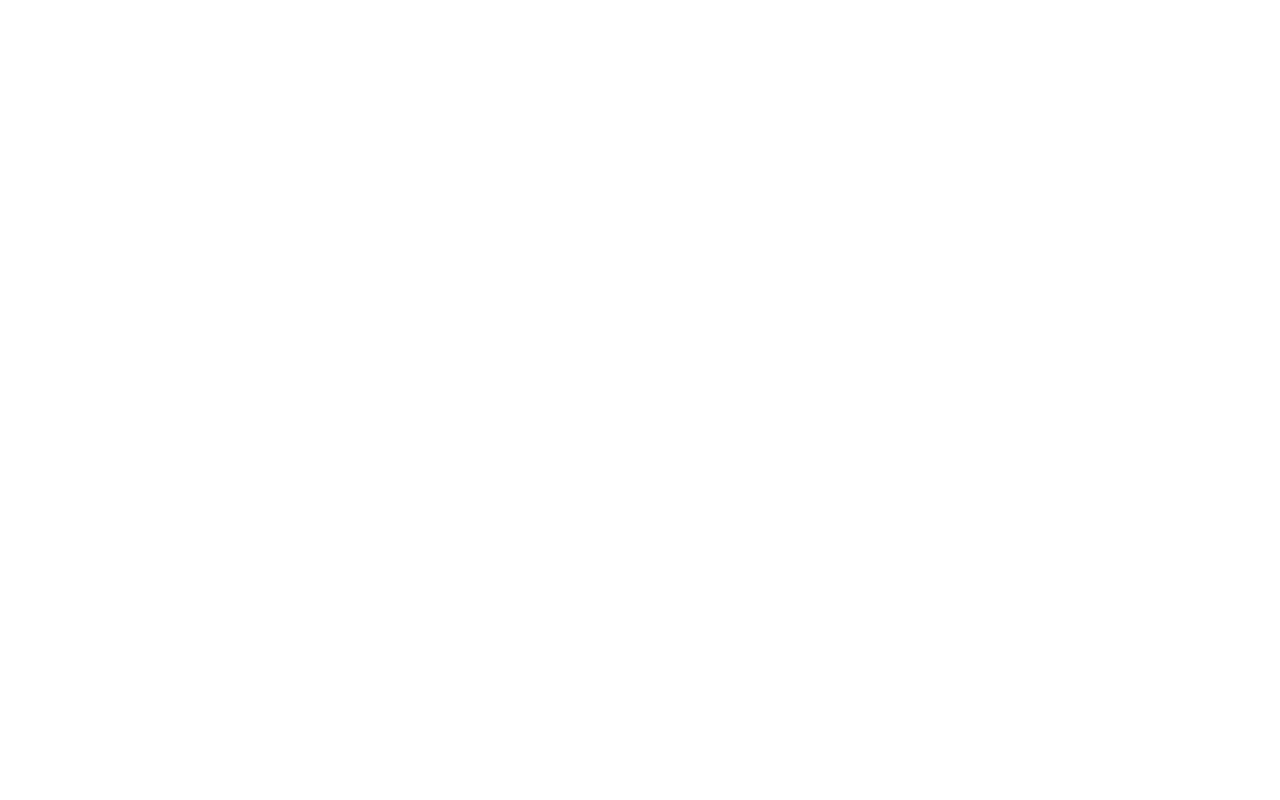
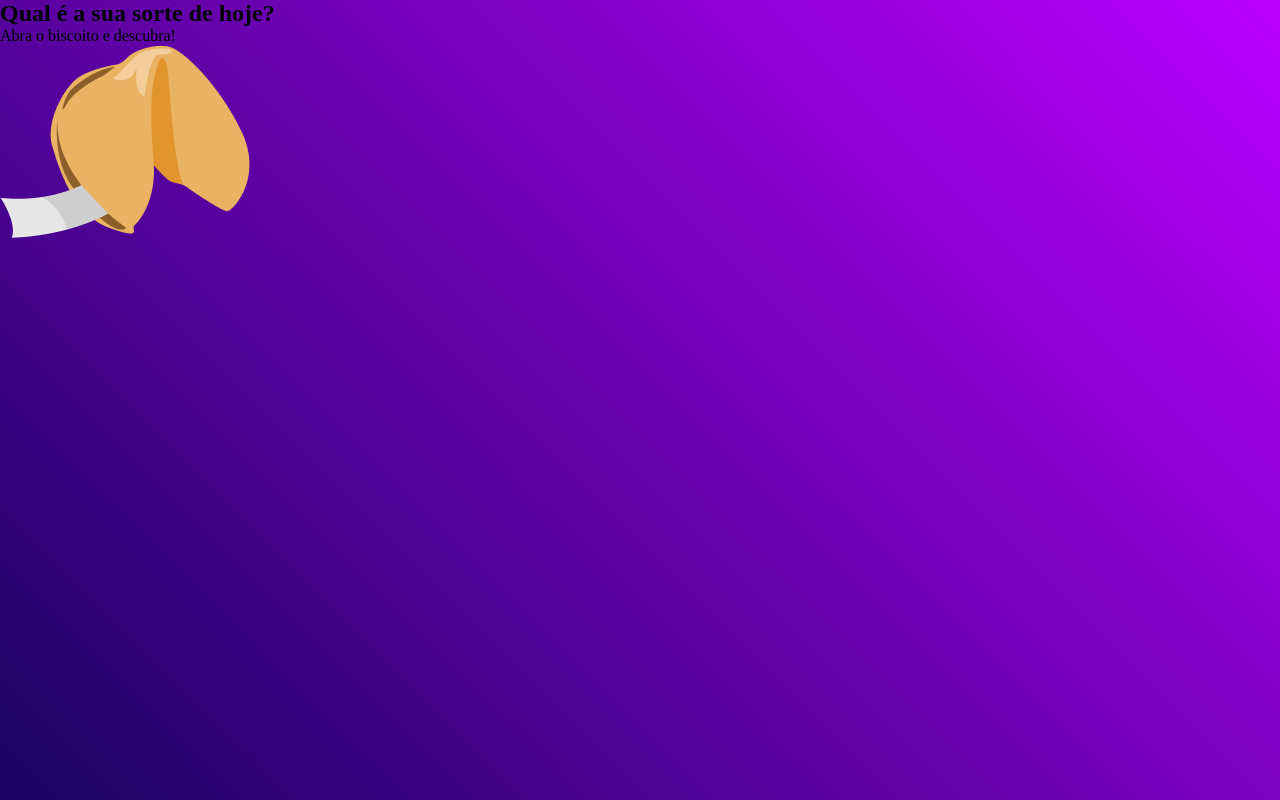
Before and after one commit to joeyanovich/biscoito-da-sorte, a plain HTML site: page index.html in a window 1280 px wide. Drawn offline with Linux system fonts and the light colour scheme.

Commit message:
feat ✨: create home and add assets and initial setup css

```diff
--- a/css/styles.css
+++ b/css/styles.css
@@ -0,0 +1,10 @@
+* {
+  margin: 0;
+  padding: 0;
+  box-sizing: border-box;
+}
+
+body {
+  height: 100vh;
+  background: linear-gradient(45deg, #190361 0%, #B0F 100%);
+}
--- a/index.html
+++ b/index.html
@@ -3,13 +3,27 @@
 
 <head>
   <meta charset="UTF-8">
-  <meta name="viewport" content="width=device-width, initial-scale=1.0">
 
-  <link rel="stylesheet" href="./css/styles.css">
+  <link rel="preconnect" href="https://fonts.googleapis.com" />
+
+  <meta name="viewport" content="width=device-width, initial-scale=1.0" />
+
+  <link rel="stylesheet" href="./css/styles.css" />
+
+  <link rel="preconnect" href="https://fonts.gstatic.com" crossorigin />
+  <link
+    href="https://fonts.googleapis.com/css2?family=DM+Sans:ital,opsz,wght@0,9..40,100..1000;1,9..40,100..1000&family=Dancing+Script:wght@400..700&family=Montserrat:ital,wght@0,100..900;1,100..900&display=swap"
+    rel="stylesheet" />
+
   <title>Document</title>
 </head>
 
 <body>
+  <div class="container">
+    <h2>Qual é a sua sorte de hoje?</h2>
+    <p>Abra o biscoito e descubra!</p>
+    <img src="./assets/biscoito-fechato.png" alt="">
+  </div>
 
   <script src="./js/script.js"></script>
 </body>
```
Also changed, not shown: assets/biscoito-aberto.png (added), assets/biscoito-fechato.png (added).
